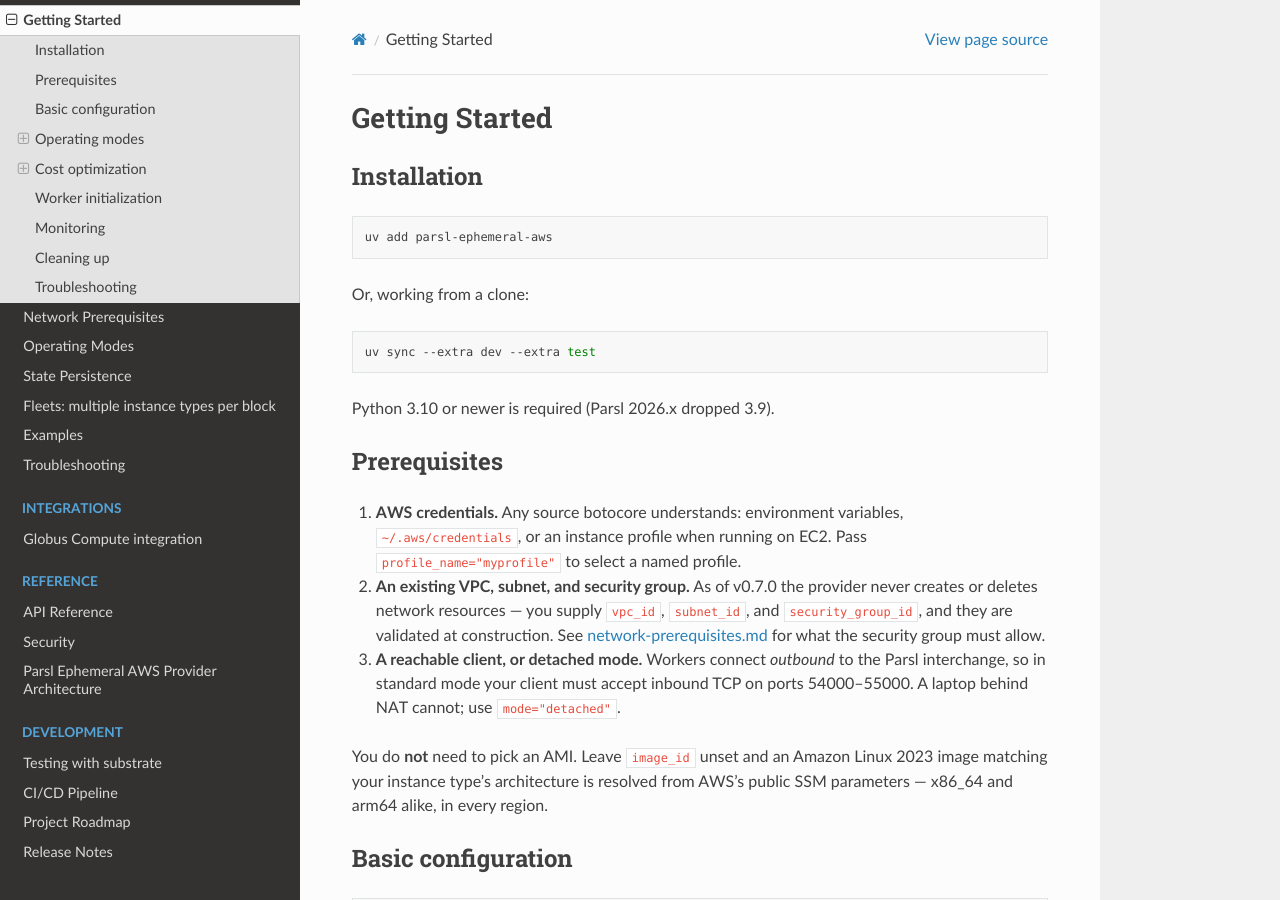
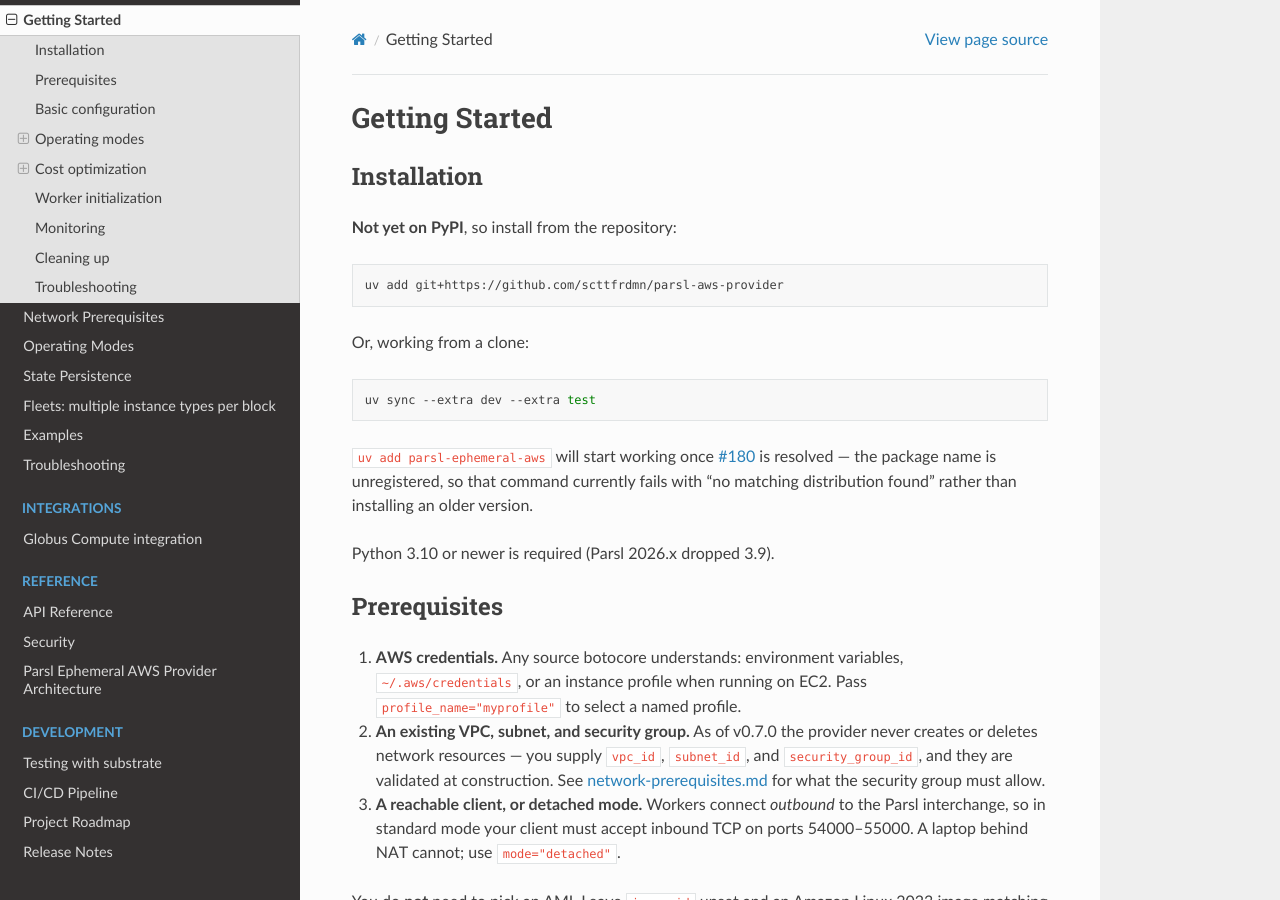
Before and after one commit to scttfrdmn/parsl-aws-provider, a Sphinx documentation site: the page built from docs/getting_started.md, in a window 1280 px wide and 900 px high. Built offline with Sphinx 7.4.7 and the Read the Docs theme 3.1.0, drawn with Linux system fonts in a browser that asks for light colours.

Commit message:
docs: install from source, since the package is not on PyPI (refs #180) (#181)
docs/getting_started.md opened with `uv add parsl-ephemeral-aws`. That cannot
work: pypi.org/pypi/parsl-ephemeral-aws/json returns 404. release.yml's PyPI
trusted publisher was never registered, so all eight release runs since v0.1.0
failed at or before the publish step -- v0.8.0's got furthest, creating the
GitHub release with both artifacts before dying on `invalid-publisher`.

The command fails outright rather than installing a stale version, so the first
instruction in the getting-started guide left a reader unable to start. Document
installing from the repository and point at #180 for the publishing fix.

````diff
--- a/docs/getting_started.md
+++ b/docs/getting_started.md
@@ -2,8 +2,10 @@
 
 ## Installation
 
+**Not yet on PyPI**, so install from the repository:
+
 ```bash
-uv add parsl-ephemeral-aws
+uv add git+https://github.com/scttfrdmn/parsl-aws-provider
 ```
 
 Or, working from a clone:
@@ -11,6 +13,11 @@ Or, working from a clone:
 ```bash
 uv sync --extra dev --extra test
 ```
+
+`uv add parsl-ephemeral-aws` will start working once
+[#180](https://github.com/scttfrdmn/parsl-aws-provider/issues/180) is resolved —
+the package name is unregistered, so that command currently fails with "no
+matching distribution found" rather than installing an older version.
 
 Python 3.10 or newer is required (Parsl 2026.x dropped 3.9).
 
````
Also changed, not shown: CHANGELOG.md (+10 -0 lines).
